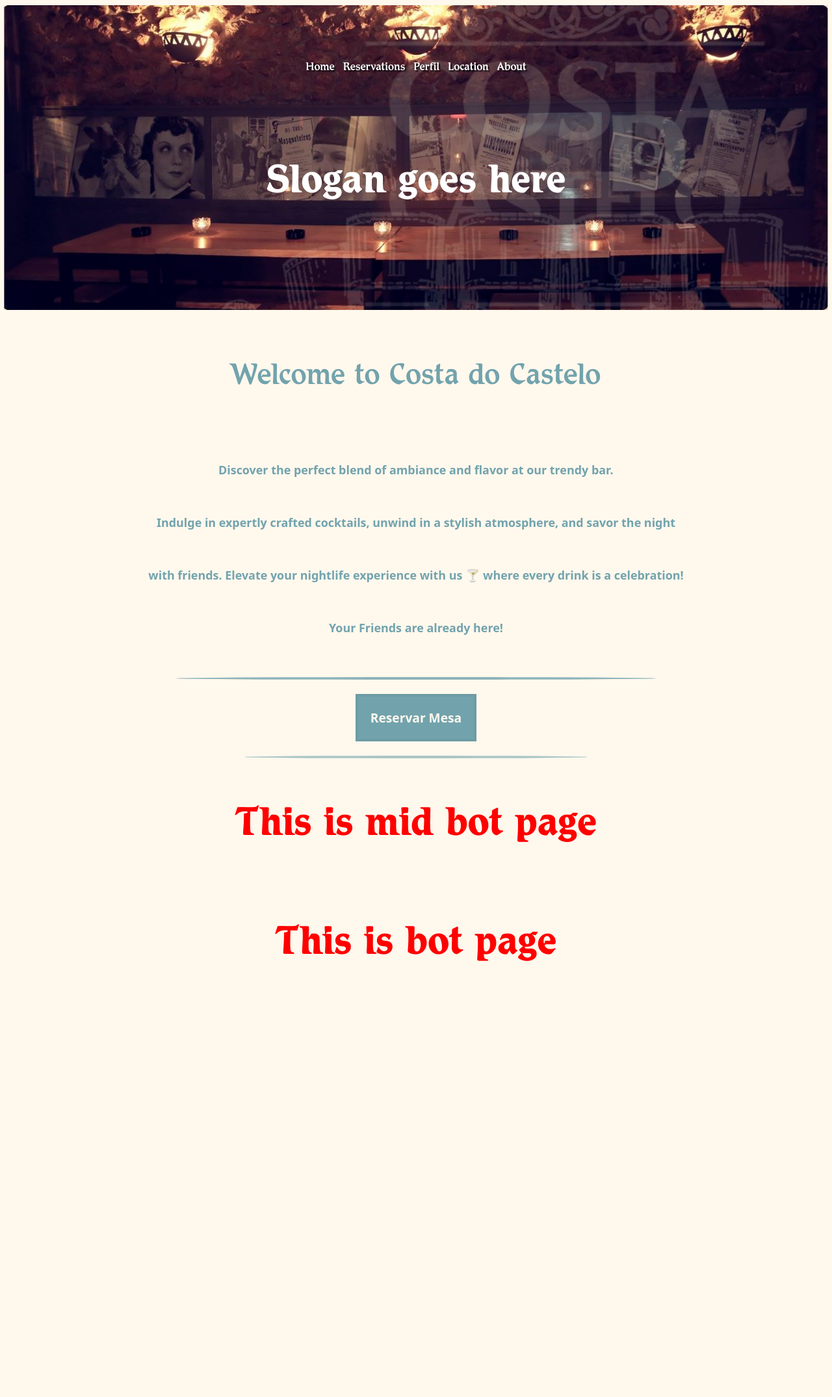
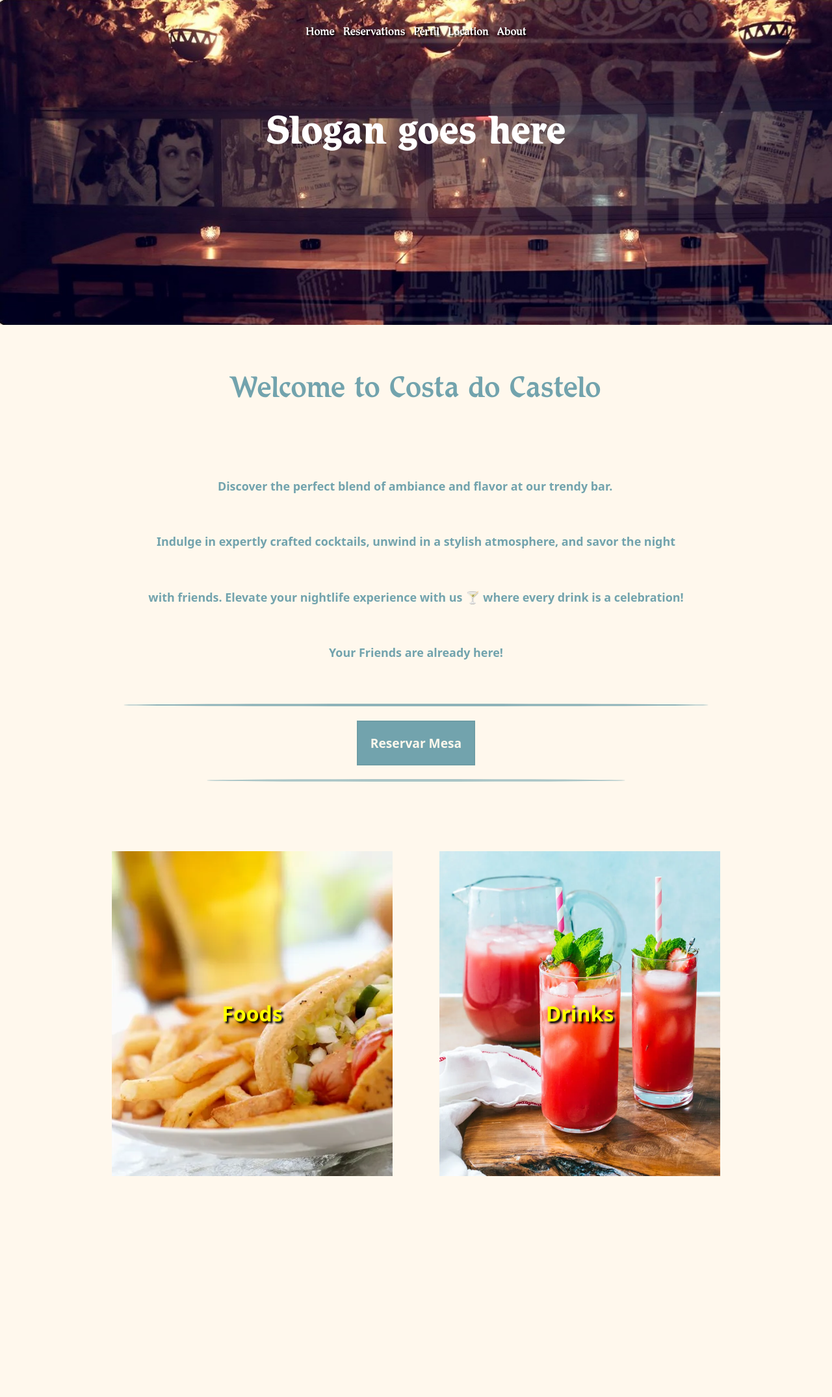
Before and after one commit to MKBrit/CostaWebSite, a Django app: template mysite/main/templates/main/index.html in a window 1280 px wide. Shown: the top 2150 px of the page at 65% size. Before the commit the page ends 1479 px from the top, so only its background shows below. Run offline with Django 5.2, Linux system fonts and the light colour scheme; the template is opened without the code that fills it, so the values that code supplies are empty.

Commit message:
Alot
img to bg url
food and drink btn's
fixing positions
removing clut

```diff
--- a/mysite/main/static/style.css
+++ b/mysite/main/static/style.css
@@ -21,20 +21,21 @@
     animation: 0.8s ease-in-out 0s 1 loadhtml;
 }
 article{
-    background-color: rgb(255, 248, 237);}
+    background-color: rgb(255, 248, 237);
+}
 body{
     color: #FFF;
-    margin: 0;
     font-family: "RobinsonMedium";
     background-color: rgb(255, 248, 237);
     font-size: 1vw;
-    z-index: 20;
+    margin: 0;
 }
+
 footer{
     width: 100%;
     background-color: #587f87;
-    height: 300px;
-    z-index: -2000;
+    height: 38%;
+    z-index: -1;
     position: fixed;
     bottom: 0;
     left: 0;
@@ -94,80 +95,80 @@ hr{
 }
 
 
-.topPic{
-    position:absolute;
-    top: 8px;
-    left: 50%;
-    transform: translateX(-50%);
-    width: 99%;
-    height: auto;
-    z-index: -1;
-}
 
 
 /* Page Sections Content */
 
 #topPage{
-    background-color:transparent;
+    position: relative;
+    background-color: rgb(255, 248, 237);
     display: flex;
+    flex-direction: column;
+    align-items: center;
     justify-content: center;
-    align-items: center;
-    padding-top: 10vw;
+    height: 50%;
+    width: 100%;
+    padding-bottom: 100px;
+
+    background-image: url(images/picture.jpg);
+    background-repeat: no-repeat;
+    background-size: cover;
+    background-attachment: scroll;
 }
-#topMidPage{
+#midPage{
     position: relative;
-    padding-top: 9%;
-    padding-left: 9%;
-    padding-right: 9%;
     display: flex;
     justify-content: center;
     align-items: center;
     flex-direction: column;
     color: #72a3ad;
-    z-index: -2;
 }
-#botMidPage{
-    position: relative;
-    display: flex;
-    justify-content: center;
-    align-items: center;
-}
+
 #botPage{
     margin-bottom: 50vh;
     position: relative;
     display: flex;
-    justify-content: center;
+    justify-content: space-evenly;
     align-items: center;
+    padding: 100px;
 }
 
 
+#foodBtn{
+    background-image: url(images/foods.png);
+    background-repeat: no-repeat;
+    background-size: cover;
+    background-attachment: scroll;
 
-
-
-
-/* Botao Reserva de Mesa */
-#reserva {
+    width: 40%;
+    height: 500px;
+    display: flex;
+    justify-content: center;
+    align-items: center;
+    font-size: 4vh;
     font-family: system-ui, -apple-system, BlinkMacSystemFont, 'Segoe UI', Roboto, Oxygen, Ubuntu, Cantarell, 'Open Sans', 'Helvetica Neue', sans-serif;
     font-weight: bold;
-    font-size: 1.5vw;
-    padding: 1.5vw;
-    color: rgb(255, 248, 237);
-    margin: 0;
-    background: linear-gradient(to bottom, #FFF 50%, #72a3ad 50%);
-    background-size: 102% 202%;
-    background-position: 50% 100%;
-    border: 4px solid #6d9ca5;/* Adjust background position on hover */
-    overflow: hidden; /* Add overflow hidden to clip pseudo-element */
-    transition: all 0.3s ease-in-out;
-}
-#reserva:hover {
-    color: #72a3ad;
-    background-position: 0 0;
-    transition: all 0.3s ease-in-out;
+    color: yellow;
+    text-shadow: 3px 3px 3px rgb(0, 0, 0);
 }
 
+#drinkBtn{
+    background-image: url(images/drinks.png);
+    background-repeat: no-repeat;
+    background-size: cover;
+    background-attachment: scroll;
 
-
+    width: 40%;
+    height: 500px;
+    display: flex;
+    justify-content: center;
+    align-items: center;
+    font-size: 4vh;
+    font-family: system-ui, -apple-system, BlinkMacSystemFont, 'Segoe UI', Roboto, Oxygen, Ubuntu, Cantarell, 'Open Sans', 'Helvetica Neue', sans-serif;
+    font-weight: bold;
+    color: yellow;
+    text-shadow: 3px 3px 3px rgb(0, 0, 0);
+}
 
 
 
@@ -180,19 +181,21 @@ hr{
 /* Navbar styles */
 
 .navbar{
-    height: 7%;
-    width: 100%;
+    position: fixed;
     display: flex;
     justify-content: center;
     align-items: center;
+
+    top: 2.55%;
+    height: 7%;
+    width: 100%;
+
     column-gap: 1vw;
     font-size: 1.4vw;
-    position: sticky;
-    top: 75;
-    transition: top 0.3s ease-in-out, background-color 0.3s ease-in-out, font-size 0.1s ease-in-out;
+    z-index: 1;
+    transition: top 0.3s ease-in-out, background-color 0s ease-in-out, font-size 0.1s ease-in-out;
 }
 .navbar a{
-        position: relative;
     text-decoration: none;
     color: inherit;
     text-shadow: 2px 2px 2px rgb(0, 0, 0);
@@ -205,35 +208,36 @@ hr{
     text-shadow: 3px 3px 3px rgb(0, 0, 0);
 }
 
-.navbar.sticky{
-    height: 7%;
-    width: 100%;
+.navbar.fixed{
+    position: fixed;
     display: flex;
     justify-content: center;
     align-items: center;
+
+    top: 0;
+    height: 7%;
+    width: 100%;
+
     column-gap: 1vw;
     font-size: 1.6vw;
-    top: 0;
-    transition: top 0.3s ease-in-out, background-color 0.3s ease-in-out, font-size 0.1s ease-in-out;
     background-color: rgba(62, 62, 62, 0.9);
-    z-index: 100;
+    z-index: 1;
+    transition: top 0.3s ease-in-out, background-color 1s ease-in-out, font-size 0.1s ease-in-out;
 }
-    .navbar.sticky a{
+.navbar.fixed a{
     text-decoration: none;
     color: white;
     text-shadow: 2px 2px 2px black;
     transition: 0.3s ease-in-out;
 }
-        .navbar.sticky a:hover{
+.navbar.fixed a:hover{
     font-size: 1.8vw;
     font-family: "RobinsonBold";
     color: #72a3ad;
     text-shadow: 3px 3px 3px rgb(0, 0, 0);
 }
 
-
-
-
+/* Fading line under navbar links*/
 nav a::after {
     content: '';
     display: block;
@@ -252,3 +256,27 @@ nav a::after {
     background-color: #FFF;
     transform: scaleX(0);
 }
+
+
+
+
+/* Botao Reserva de Mesa */
+#reserva {
+    font-family: system-ui, -apple-system, BlinkMacSystemFont, 'Segoe UI', Roboto, Oxygen, Ubuntu, Cantarell, 'Open Sans', 'Helvetica Neue', sans-serif;
+    font-weight: bold;
+    font-size: 1.5vw;
+    padding: 1.5vw;
+    color: rgb(255, 248, 237);
+    margin: 0;
+    background: linear-gradient(to bottom, #FFF 50%, #72a3ad 50%);
+    background-size: 102% 202%;
+    background-position: 50% 100%;
+    border: 2px solid #6d9ca5;/* Adjust background position on hover */
+    overflow: hidden; /* Add overflow hidden to clip pseudo-element */
+    transition: all 0.3s ease-in-out;
+}
+#reserva:hover {
+    color: #72a3ad;
+    background-position: 0 0;
+    transition: all 0.3s ease-in-out;
+}
--- a/mysite/main/templates/main/base.html
+++ b/mysite/main/templates/main/base.html
@@ -10,42 +10,24 @@
             var scrollPosition = window.scrollY || document.documentElement.scrollTop;
 
             if (scrollPosition > 0) {
-                nav.classList.add('sticky');
+                nav.classList.add('fixed');
             } else {
-                nav.classList.remove('sticky');
+                nav.classList.remove('fixed');
             }
         };</script>
 
     </head>
     <body>
-        <nav id="navbar" class="navbar">
-            <label><a href="">Home</a></label>
-            <label><a href="#topMidPage">Reservations</a></label>
-            <label><a href="#botMidPage">Perfil</a></label>
-            <label><a href="#local">Location</a></label>
-            <label><a href="#about">About</a></label>
+    {% block topPage %}
+    {% endblock %}
 
-        </nav>
-        <article id="topPage">
-            {% block topPage %}
-            {% endblock %}
-        </article>
+    {% block midPage %}
+    {% endblock %}
 
-        <article id="topMidPage">
-            {% block topMidPage %}
-            {% endblock %}
-        </article>
+    {% block botPage %}
+    {% endblock %}
+    </body>
 
-        <article id="botMidPage">
-            {% block botMidPage %}
-            {% endblock %}
-        </article>
-
-        <article id="botPage">
-            {% block botPage %}
-            {% endblock %}
-        </article>
-    </body>
     <footer>
         <div>
             Horário
--- a/mysite/main/templates/main/index.html
+++ b/mysite/main/templates/main/index.html
@@ -3,13 +3,23 @@
 
 
 {% block topPage %}
-<img class="topPic" src="static/images/picture.jpg" alt="mainPic">
+
+<article id="topPage">
+    <nav class="navbar" id="navbar">
+        <label><a href="#">Home</a></label>
+        <label><a href="#topPage">Reservations</a></label>
+        <label><a href="#midPage">Perfil</a></label>
+        <label><a href="#botPage">Location</a></label>
+        <label><a href="#about">About</a></label>
+    </nav>
     <h1>Slogan goes here</h1>
+</article>
 {% endblock %}
 
 
 
-{% block topMidPage %}
+{% block midPage %}
+<article id="midPage">
     <br>
     <h2>Welcome to Costa do Castelo</h2>
     <br><br>
@@ -21,20 +31,14 @@
     <hr><br>
     <a id="reserva" href="">Reservar Mesa</a>
     <br><hr id="bottomHr">
-{% endblock %}
-
-
-
-{% block botMidPage %}
-<div>
-    <h1 style="color: red;">This is mid bot page</h1>
-</div>
+</article>
 {% endblock %}
 
 
 
 {% block botPage %}
-<div>
-    <h1 style="color: red;">This is bot page</h1>
-</div>
+<article id="botPage">
+    <div id="foodBtn">Foods</div>
+    <div id="drinkBtn">Drinks</div>
+</article>
 {% endblock %}
--- a/mysite/main/urls.py
+++ b/mysite/main/urls.py
@@ -4,6 +4,6 @@ from . import views
 
 
 urlpatterns = [
-    path("index", views.index, name="index"),
+    path("", views.index, name="index"),
     path("", views.home, name="home")
 ]
```
Lines whose indentation alone changed are shown as unchanged.
